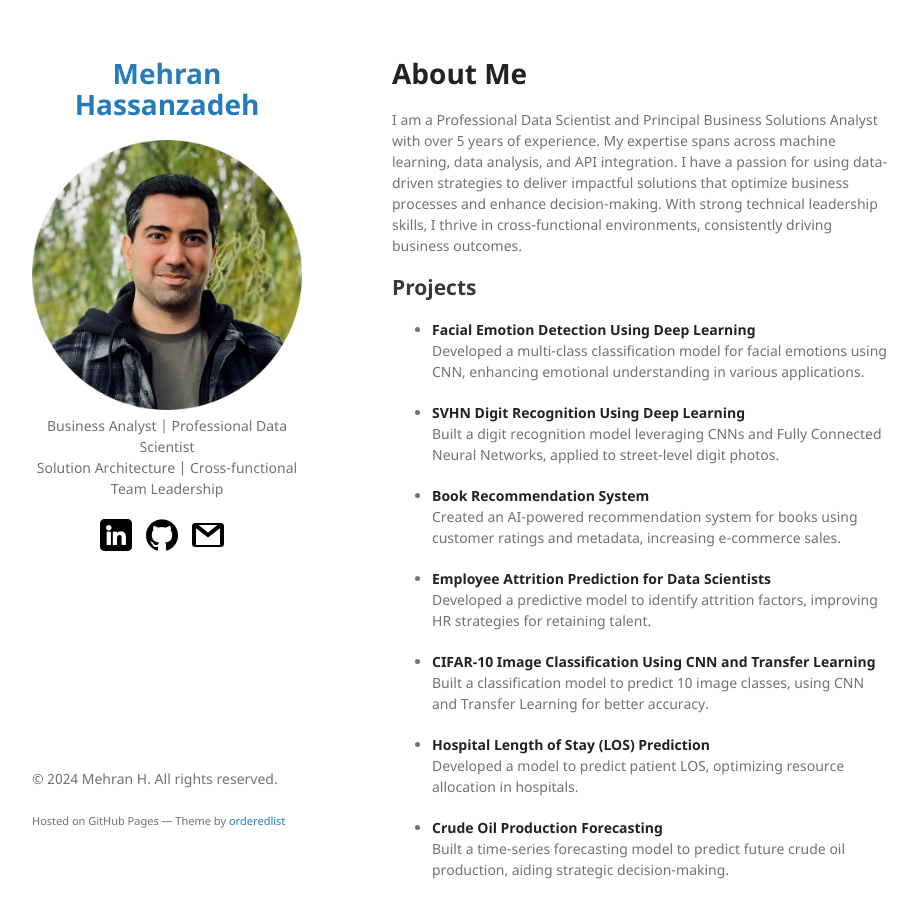
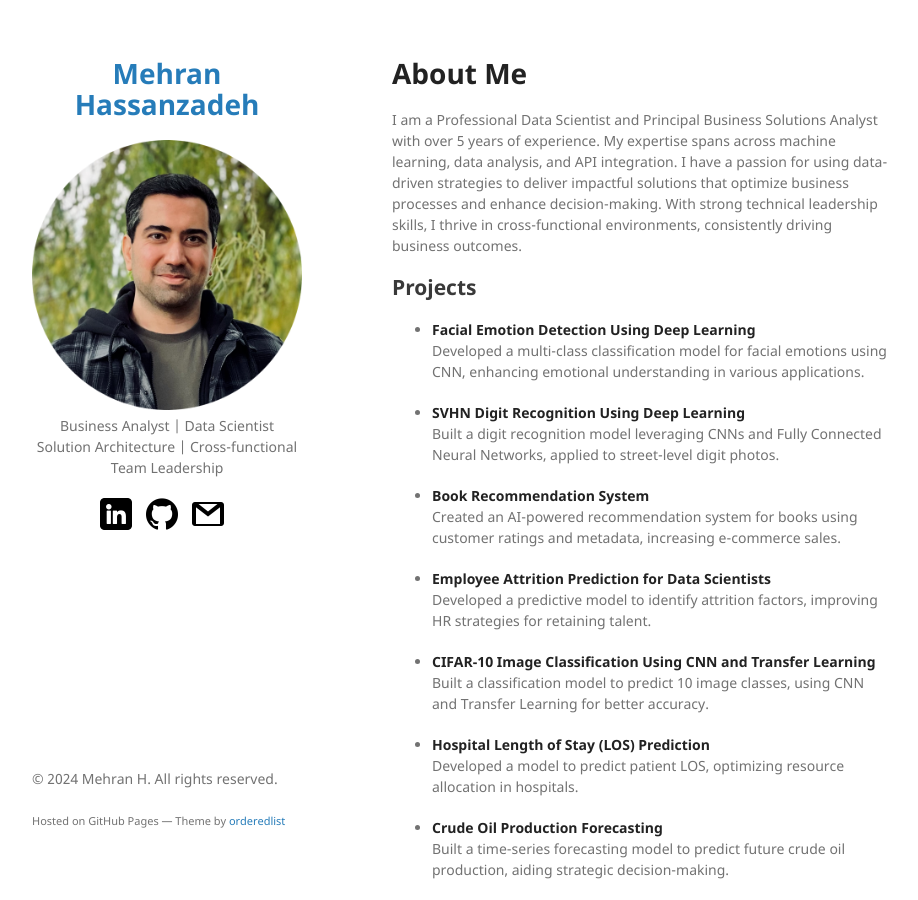
Before and after one commit to mehran-hnz/mehran-hnz.github.io, a Jekyll site: the page built from index.md, in a window 1280 px wide and 900 px high. Shown: the whole window, without its empty margins (178-1096 px from the left). Built offline with Jekyll 4.4.1, drawn with Linux system fonts in a browser that asks for light colours; our own code applies the rules of GitHub Pages for plain Markdown files.

Commit message:
Update _config.yml

```diff
--- a/_config.yml
+++ b/_config.yml
@@ -1,6 +1,6 @@
 title: Mehran Hassanzadeh
 logo: /assets/img/logo.png
-description: "Business Analyst | Professional Data Scientist<br>Solution Architecture | Cross-functional Team Leadership"
+description: "Business Analyst | Data Scientist<br>Solution Architecture | Cross-functional Team Leadership"
 show_downloads: false
 # google_analytics: UA-XXXXXX-X  # Add your Google Analytics tracking ID here if needed
 theme: jekyll-theme-minimal
```
